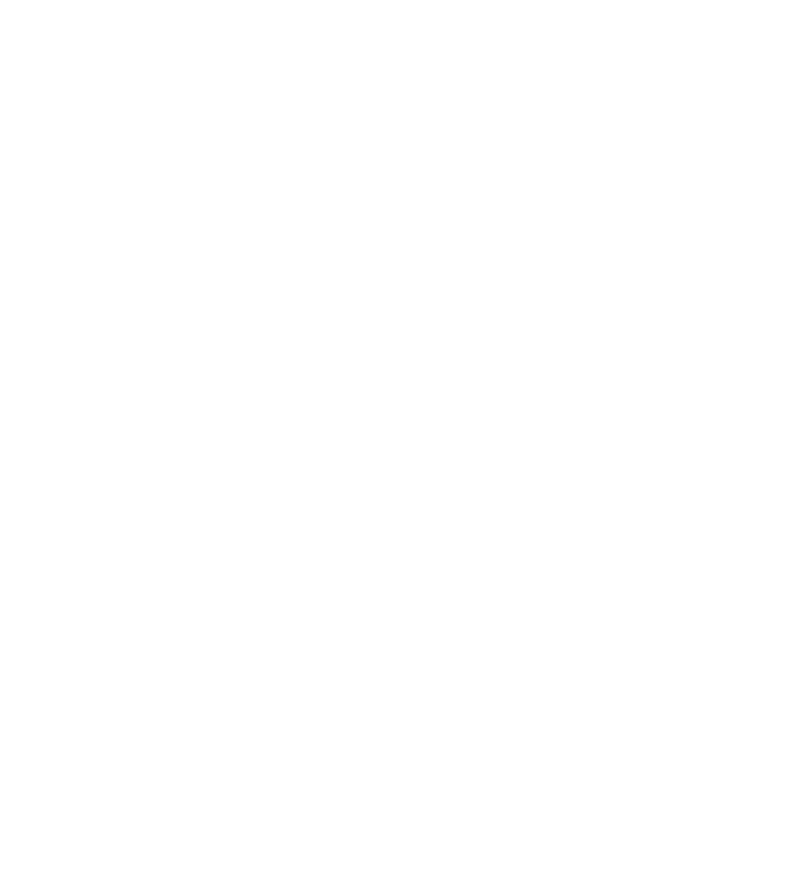
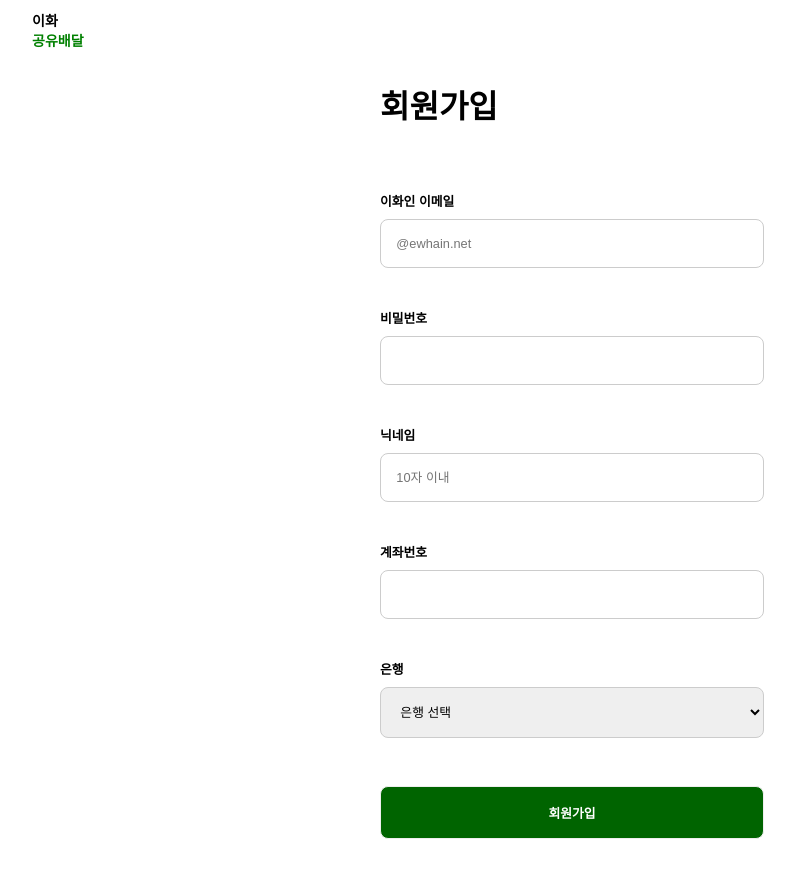
Before and after one commit to gyesswhat/groupproject3, a React (Create React App) app in the folder frontend/: page /register in a window 1280 px wide. Before the commit this address had no page. Shown: the top 878 px of the page, without its empty margins (68-863 px from the left). Before the commit the page ends 800 px from the top, so only its background shows below. Built offline with nearby package versions, Linux system fonts and the light colour scheme.

Commit message:
feat : register page added

```diff
--- a/frontend/src/App.css
+++ b/frontend/src/App.css
@@ -282,7 +282,7 @@
 #pw {
   padding-top: 2vh;
   padding-bottom: 2vh;
-  padding-left: 1.5vw;
+  padding-left: 1.2vw;
   border: 1px #ccc solid;
   border-radius: 8px;
   font-size: 1vw;
@@ -332,3 +332,54 @@
   align-items: center;
   justify-content: center;
 }
+
+#register-box {
+  display: flex;
+  flex-direction: column;
+  font-family: 'Nunito';
+  align-items: center;
+  font-weight: 800;
+}
+
+#register {
+  display: flex;
+  flex-direction: column;
+}
+
+#register-title {
+  display: flex;
+}
+
+#register-title h2 {
+  align-self: flex-start; /* 수정된 부분 */
+}
+
+#register-form {
+  font-size: 1vw;
+  width: 30vw;
+}
+
+label {
+  margin-top: 2vh;
+  margin-bottom: 1vh;
+}
+
+#register-form > div {
+  display: flex;
+  flex-direction: column;
+  margin-top: 3vh;
+  margin-bottom: 1vh;
+}
+
+#register-submit {
+  width: 30vw;
+  margin-top: 5vh;
+  margin-bottom: 10vh;
+  background-color: darkgreen;
+  color: white;
+  padding-top: 2vh;
+  padding-bottom: 2vh;
+  border-radius: 8px;
+  font-size: 1vw;
+  font-weight: 800;
+}
--- a/frontend/src/App.js
+++ b/frontend/src/App.js
@@ -2,6 +2,7 @@
 import { BrowserRouter as Router, Routes, Route } from 'react-router-dom';
 import Login from './Login';
 import MainScreen from './MainScreen';
+import Register from './Register';
 
 // Router 추가 (시작화면=로그인 페이지)
 
@@ -11,6 +12,7 @@
       <Routes>
         <Route path="/" element={<Login />} />
         <Route path="/main" element={<MainScreen />} />
+        <Route path="/register" element={<Register />} />
       </Routes>
     </Router>
   );
--- a/frontend/src/Login.js
+++ b/frontend/src/Login.js
@@ -43,6 +43,7 @@
                 placeholder="@ewhain.net"
                 value={userId}
                 onChange={handleInputChange}
+                required
               />
               <p>비밀번호</p>
               <input
@@ -52,6 +53,7 @@
                 placeholder="비밀번호"
                 value={userPw}
                 onChange={handleInputChange}
+                required
               />
               <button type="submit" id="login-button">
                 로그인
--- /dev/null
+++ b/frontend/src/Register.js
@@ -0,0 +1,109 @@
+import React, { useState } from 'react';
+import { useNavigate } from 'react-router-dom';
+import Logo from './Logo';
+
+const Register = () => {
+  const navigate = useNavigate();
+
+  const [formData, setFormData] = useState({
+    email: '',
+    password: '',
+    nickname: '',
+    accountNumber: '',
+    bank: '',
+  });
+
+  const handleChange = e => {
+    const { name, value } = e.target;
+    setFormData(prevState => ({
+      ...prevState,
+      [name]: value,
+    }));
+  };
+
+  const handleSubmit = e => {
+    e.preventDefault();
+    // 회원가입 처리 코드 작성
+    console.log(formData);
+    // 회원가입 처리 후 다음 페이지로 이동
+    navigate('/main');
+  };
+
+  return (
+    <>
+      <Logo />
+      <div id="register-box">
+        <div id="register">
+          <div id="register-title">
+            <h1>회원가입</h1>
+          </div>
+          <form onSubmit={handleSubmit} id="register-form">
+            <div>
+              <label>이화인 이메일</label>
+              <input
+                id="id"
+                type="email"
+                name="email"
+                value={formData.email}
+                placeholder="@ewhain.net"
+                onChange={handleChange}
+              />
+            </div>
+            <div>
+              <label>비밀번호</label>
+              <input id="pw" type="password" name="password" value={formData.password} onChange={handleChange} />
+            </div>
+            <div>
+              <label>닉네임</label>
+              <input
+                id="id"
+                type="text"
+                name="nickname"
+                value={formData.nickname}
+                placeholder="10자 이내"
+                onChange={handleChange}
+              />
+            </div>
+            <div>
+              <label>계좌번호</label>
+              <input id="id" type="text" name="accountNumber" value={formData.accountNumber} onChange={handleChange} />
+            </div>
+            <div>
+              <label>은행</label>
+              <select id="id" name="bank" value={formData.bank} onChange={handleChange}>
+                <option selected hidden value="select">
+                  은행 선택
+                </option>
+                <option value="카카오뱅크">카카오뱅크</option>
+                <option value="케이뱅크">케이뱅크</option>
+                <option value="토스뱅크">토스뱅크</option>
+                <option value="하나은행">하나은행</option>
+                <option value="제일은행">제일은행</option>
+                <option value="국민은행">국민은행</option>
+                <option value="신한은행">신한은행</option>
+                <option value="외환은행">외환은행</option>
+                <option value="우리은행">우리은행</option>
+                <option value="한국시티은행">한국시티은행</option>
+                <option value="경남은행">경남은행</option>
+                <option value="광주은행">광주은행</option>
+                <option value="대구은행">대구은행</option>
+                <option value="부산은행">부산은행</option>
+                <option value="전북은행">전북은행</option>
+                <option value="제주은행">제주은행</option>
+                <option value="기업은행">기업은행</option>
+                <option value="농협">농협</option>
+                <option value="수협">수협</option>
+                <option value="한국산업은행">한국산업은행</option>
+              </select>
+            </div>
+            <button type="submit" id="register-submit">
+              회원가입
+            </button>
+          </form>
+        </div>
+      </div>
+    </>
+  );
+};
+
+export default Register;
```
